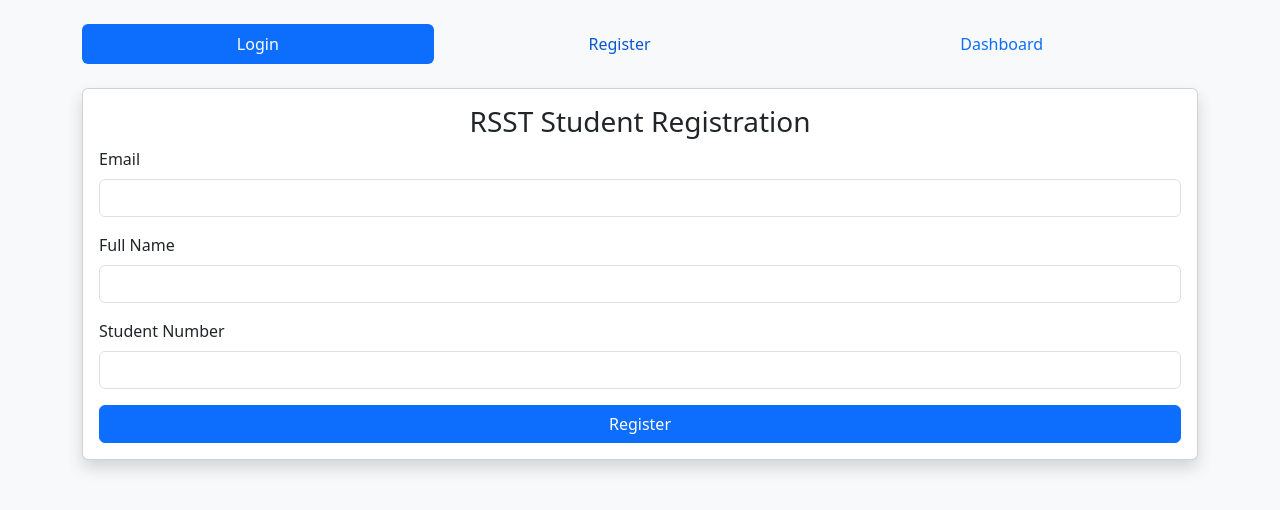
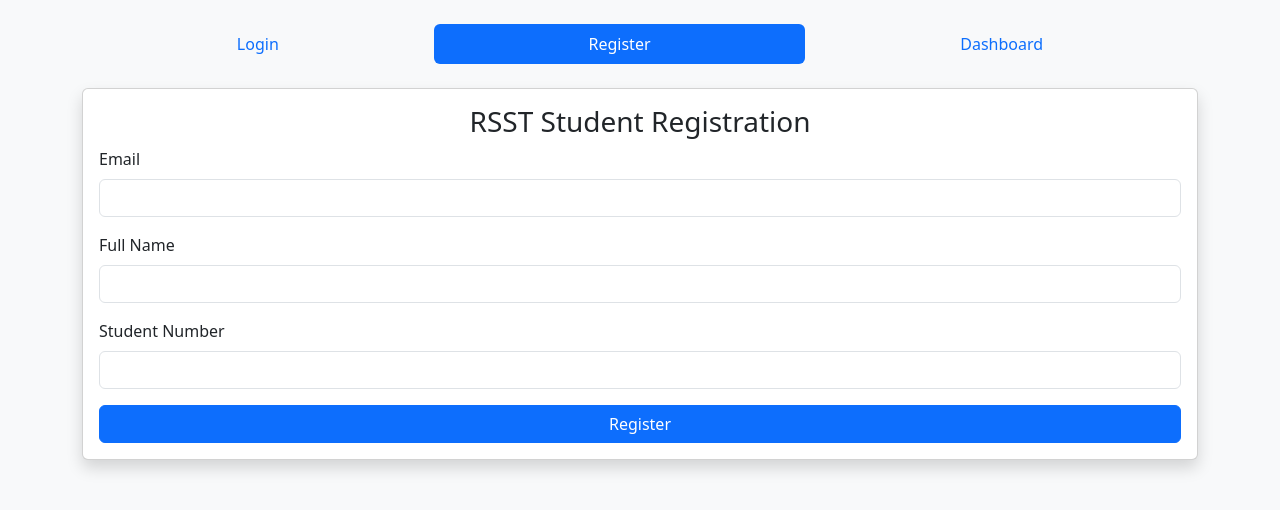
Before and after one commit to Nagsuban0/student-form, a plain HTML site: page index.html in a window 1280 px wide. Both pictures are taken after a click on the button "Register". Drawn offline with nearby package versions, Linux system fonts and the light colour scheme.

Commit message:
Update index.html

```diff
--- a/index.html
+++ b/index.html
@@ -150,5 +150,37 @@
         });
     }
   </script>
+<script>
+  // View switcher for login, register, and dashboard
+  function showSection(sectionId) {
+    const sections = ['login-section', 'register-section', 'dashboard-section'];
+    const navButtons = document.querySelectorAll(".nav-link");
+
+    // Hide all sections
+    sections.forEach(id => {
+      document.getElementById(id).style.display = 'none';
+    });
+
+    // Remove 'active' class from all nav buttons
+    navButtons.forEach(btn => btn.classList.remove('active'));
+
+    // Show selected section
+    document.getElementById(sectionId + '-section').style.display = 'block';
+
+    // Set active tab
+    document.querySelector(`.nav-link[onclick*="${sectionId}"]`).classList.add('active');
+
+    // If dashboard, load the content
+    if (sectionId === 'dashboard') {
+      loadDashboard();
+    }
+  }
+
+  // Optional: Set default view
+  window.onload = () => {
+    showSection('login');
+  };
+</script>
+
 </body>
 </html>
```
